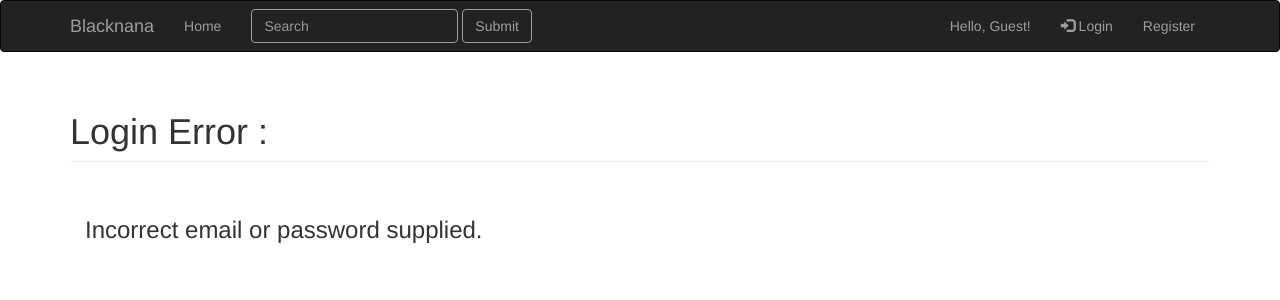
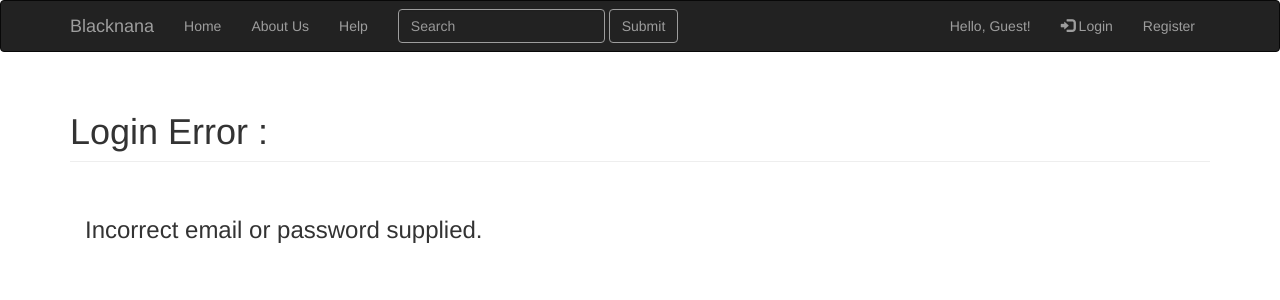
Before and after one commit to BlacknanaX/CMT120-CW2-FlaskWebApplication, a Flask app: page /login_error in a window 1280 px wide. Shown: the top 300 px of the page. Run offline with Flask 2, Linux system fonts and the light colour scheme; some libraries are stand-ins or nearby versions.

Commit message:
optimize navbar

```diff
--- a/blog/templates/base/header.html
+++ b/blog/templates/base/header.html
@@ -25,6 +25,8 @@
                         </ul>
                     </li>
                 {% endif %}
+                <li><a href="#">About Us</a></li>
+                <li><a href="#">Help</a></li>
             </ul>
             <ul class="nav navbar-nav navbar-right">
                 {% if current_user.is_authenticated %}
```
